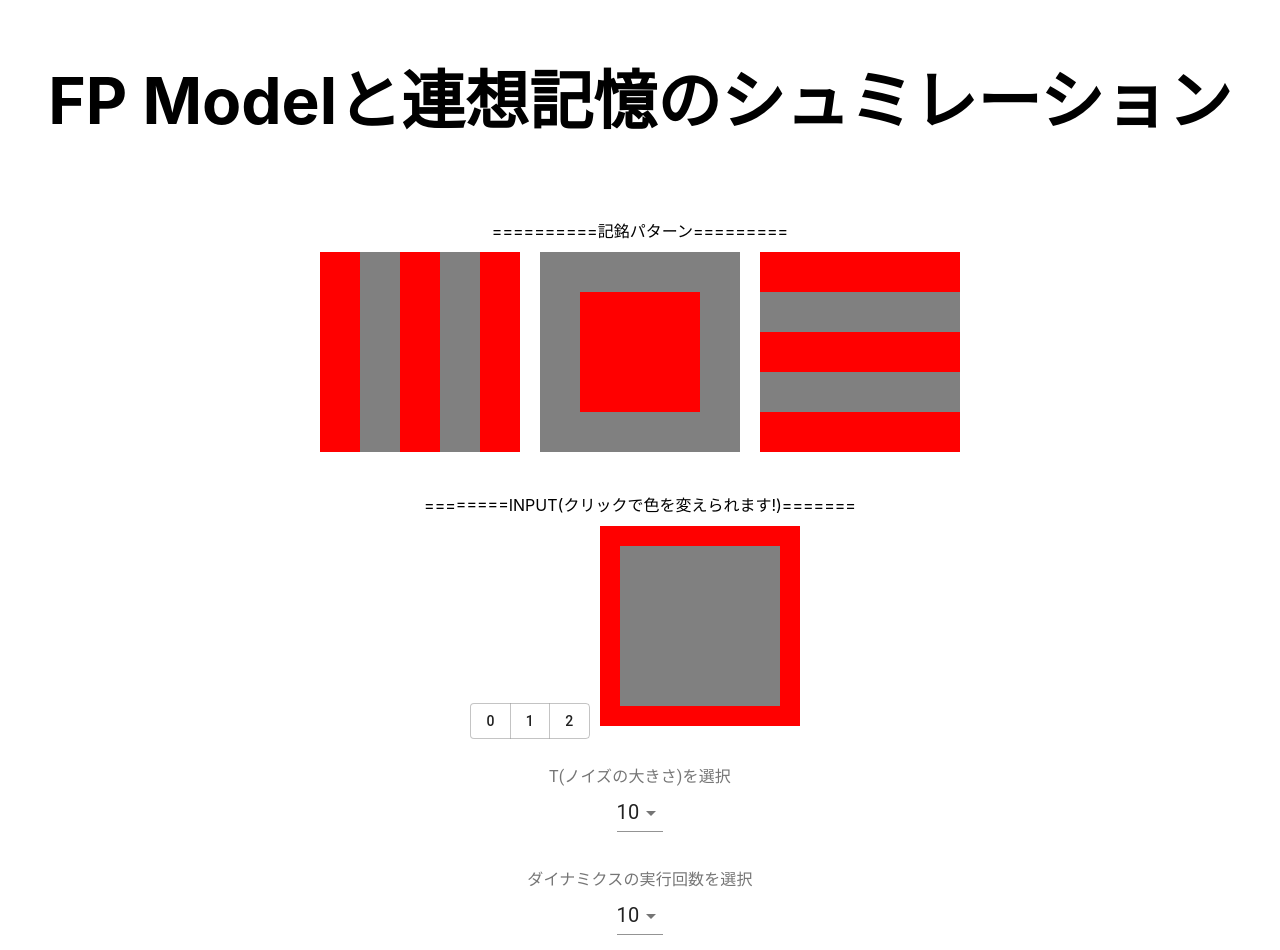
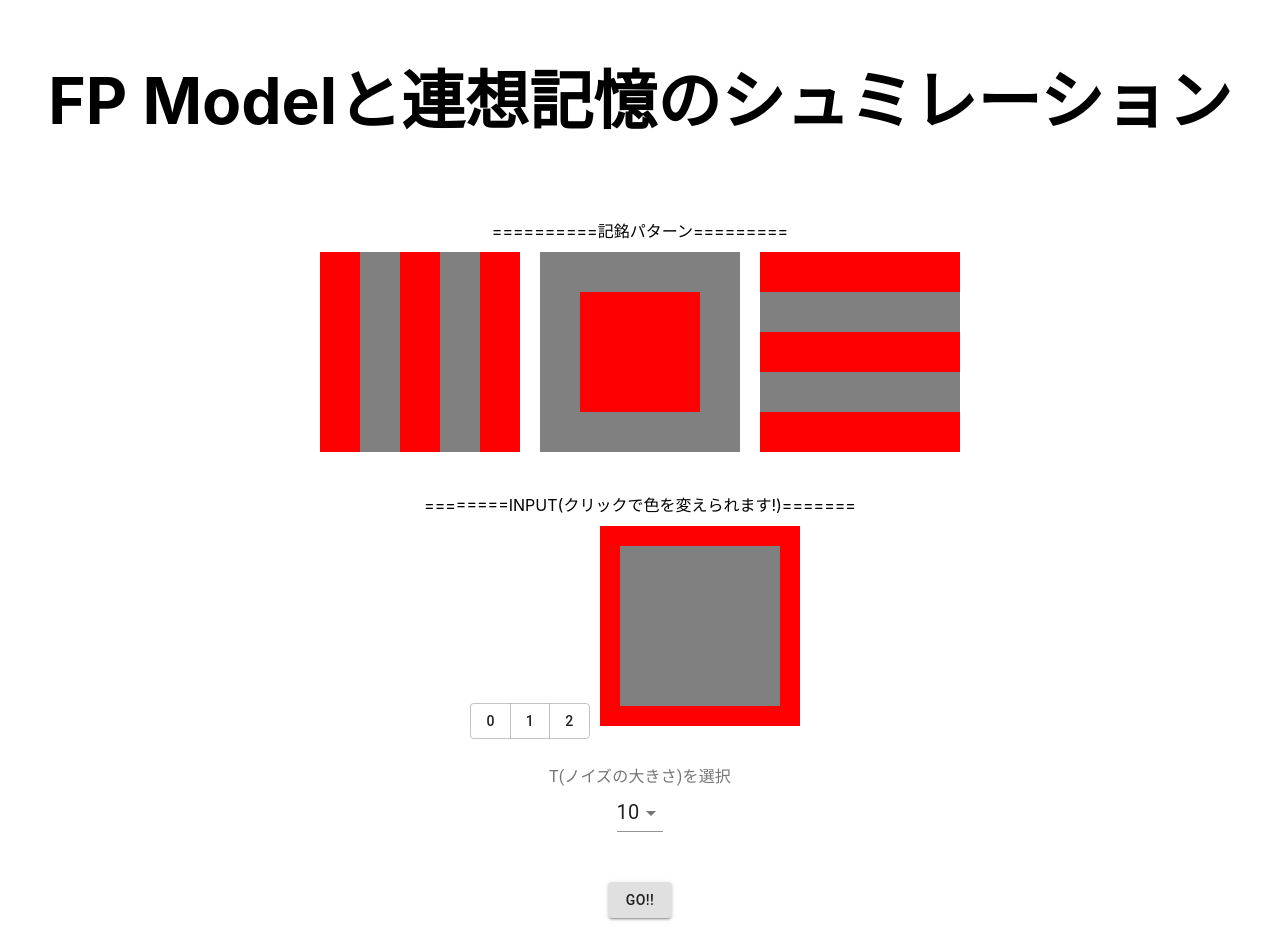
Before and after one commit to yamoyamoto/fp_model_simulation, a Next.js app: page /simple_dynamics in a window 1280 px wide. Shown: the top 950 px of the page. Built offline with nearby package versions, Linux system fonts and the light colour scheme.

Commit message:
実行回数の選択を隠す

```diff
--- a/src/components/organisms/SimpleDynamics.tsx
+++ b/src/components/organisms/SimpleDynamics.tsx
@@ -143,7 +143,7 @@ const SimpleDynamics: React.FC<Props> = (props: Props) => {
             <MenuItem value={100}>100</MenuItem>
           </Select>
         </div>
-        <div className="choose_dynamics_count_wrap" style={{ margin: "30px 0" }}>
+        {/* <div className="choose_dynamics_count_wrap" style={{ margin: "30px 0" }}>
           <InputLabel id="select-dynamics-count-label">ダイナミクスの実行回数を選択</InputLabel>
           <Select
             labelId="select-dynamics-count-label"
@@ -155,9 +155,9 @@ const SimpleDynamics: React.FC<Props> = (props: Props) => {
             <MenuItem value={100}>100</MenuItem>
             <MenuItem value={1000}>1000</MenuItem>
           </Select>
-        </div>
+        </div> */}
         <div className="simulation_button">
-          <Button onClick={fetch_data} style={{ marginTop: "30px" }} variant="contained">
+          <Button onClick={fetch_data} style={{ marginTop: "10px" }} variant="contained">
             GO!!
           </Button>
         </div>
```
